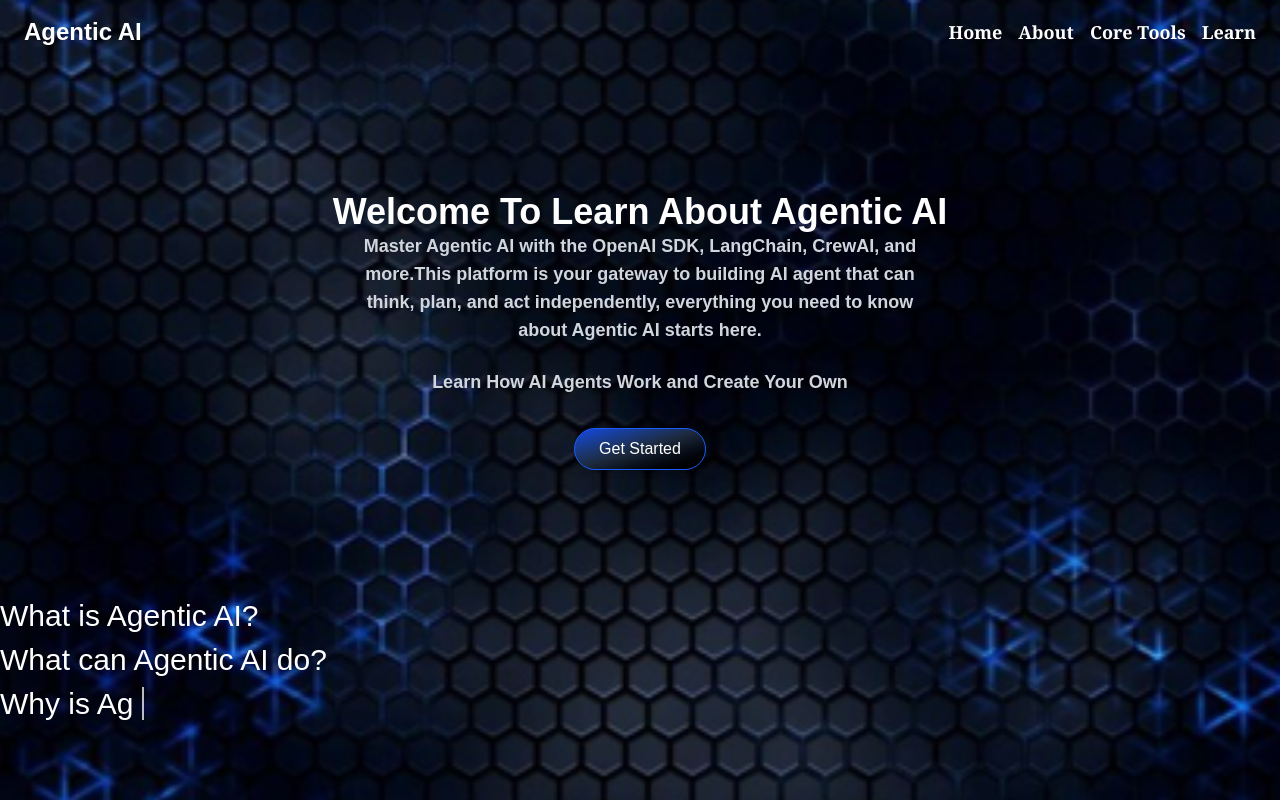
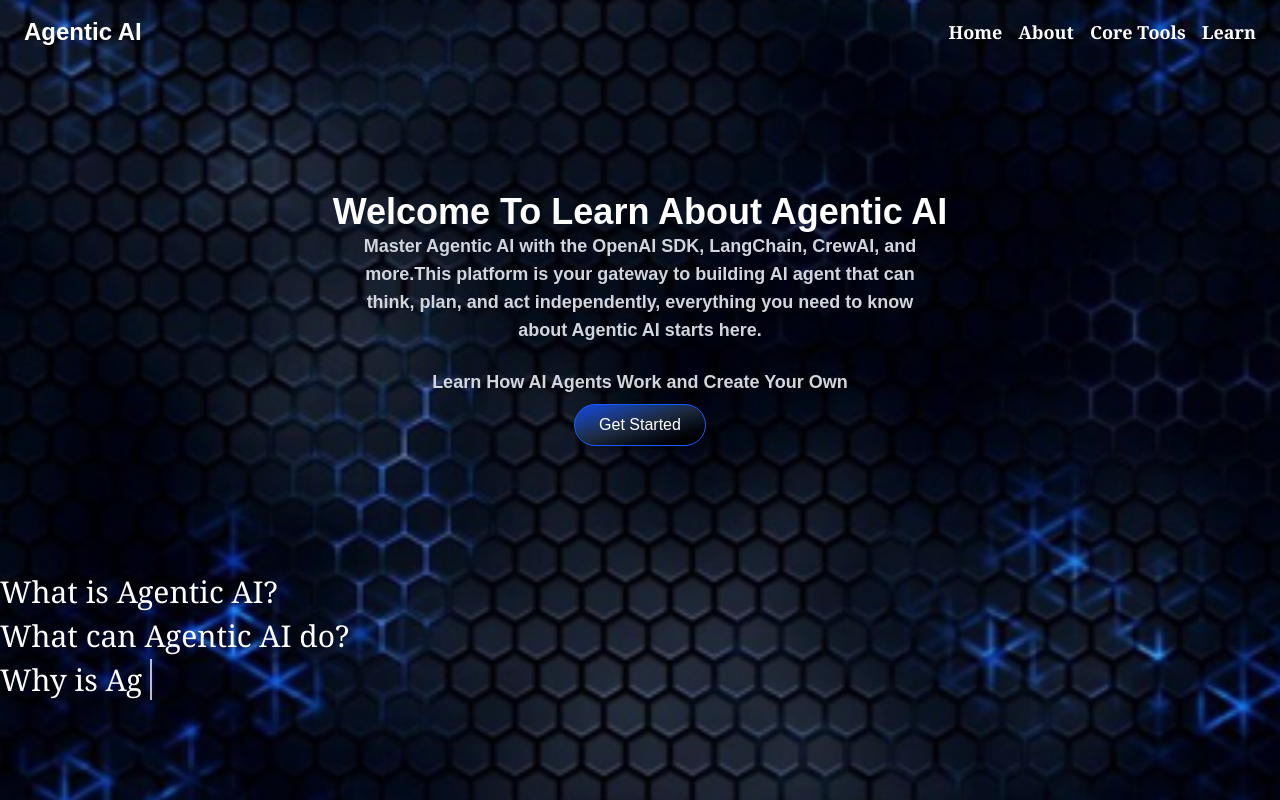
Before and after one commit to deshantk332720/Agentic-AI, a Next.js app: page / in a window 1280 px wide. Built offline with nearby package versions, Linux system fonts and the light colour scheme.

Commit message:
push my code

```diff
--- a/src/app/page.tsx
+++ b/src/app/page.tsx
@@ -58,7 +58,7 @@
         </nav>
 <section>
         {/* Hero Section */}
-        <main className="flex flex-col items-center justify-center text-center px-4 py-32">
+        <main className="flex flex-col items-center justify-center text-center px-4 py-32 ">
           {/* Typewriter Effect */}
 
           <h2 className="text-4xl font-extrabold  ">Welcome To Learn About Agentic AI</h2>
@@ -69,7 +69,7 @@
           <p className="text-lg max-w-xl text-gray-300 font-bold">
           Learn How AI Agents Work and Create Your Own
           </p>
-          <div className="text-center justify-center flex mt-8">
+          <div className="text-center justify-center flex mt-2">
   <Link
     href="/Basics"
     className="bg-gradient-to-br from-blue-700 via-slate-800 to-black text-white px-6 py-2 rounded-full hover:brightness-110 transition-all duration-300 shadow-md border border-blue-600"
@@ -81,7 +81,7 @@
         </main>
         </section>
      <section>
-      <div className="text-1xl sm:text-3xl  font-mono mb-6 space-y-2">
+      <div className="text-1xl sm:text-3xl  font-serif mb-2 space-y-2 ">
             {displayedLines.map((line, idx) => (
               <div key={idx}>{line}</div>
             ))}
```
